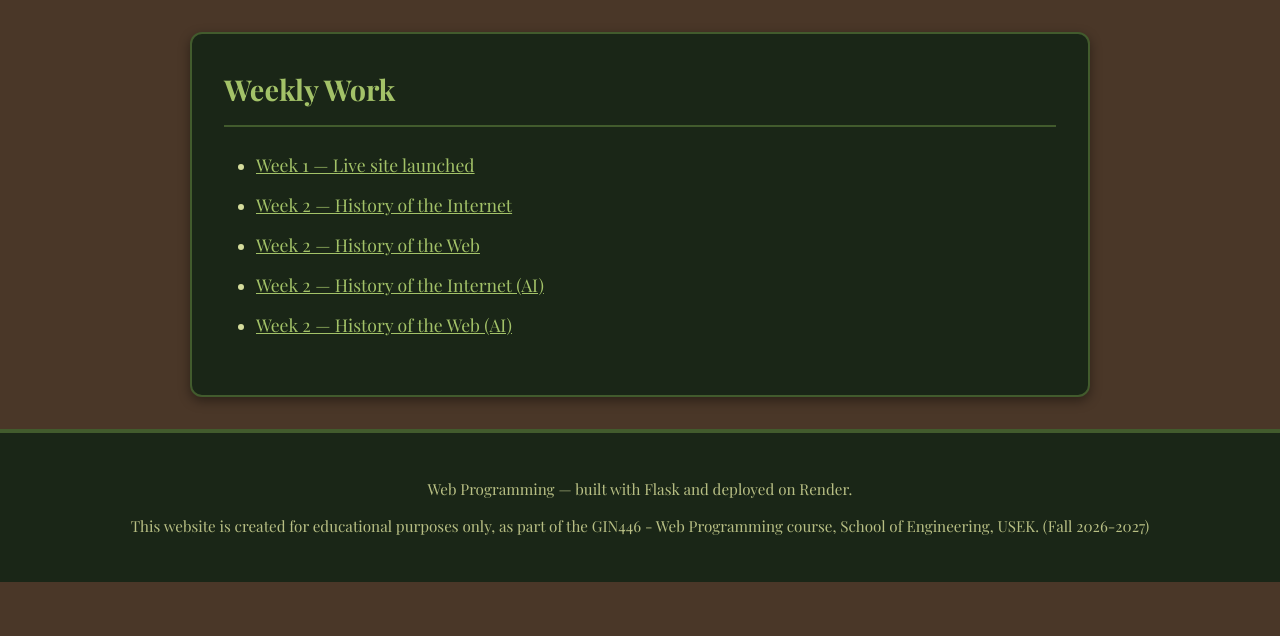
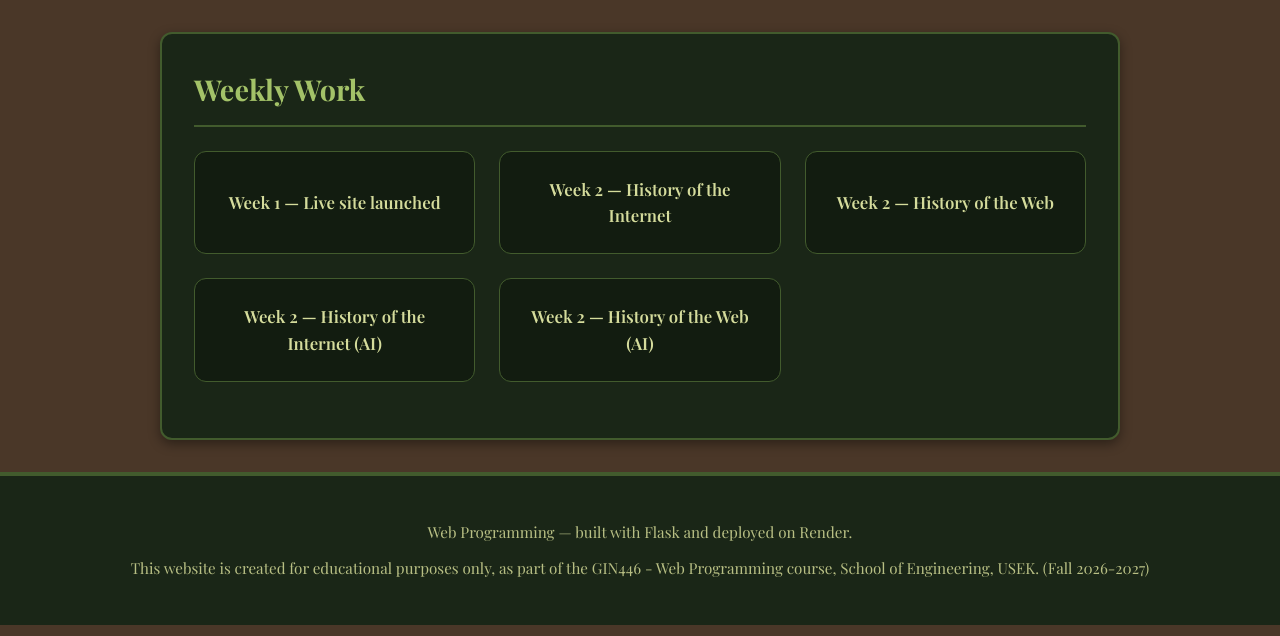
Before and after one commit to tatianamrad/web-programming-site, a Flask app: page / in a window 1280 px wide. Shown: the part 164-800 px from the top of the page. Run offline with Flask 3, Linux system fonts and the light colour scheme; some web fonts are replaced.

Commit message:
refined the layout with flexbox and grid

```diff
--- a/static/style.css
+++ b/static/style.css
@@ -57,16 +57,21 @@ header p {
   font-style: normal;
 }
 
-/* Navigation Bar */
+/* Navigation Bar (Flexbox Layout) */
 nav {
   background-color: var(--nav-bg-color);
   border-top: 1px solid var(--accent-border);
   border-bottom: 2px solid var(--accent-border);
   border-radius: var(--border-radius);
+
+  /* Modern Flexbox Centered Row Layout */
   display: flex;
+  flex-direction: row;
+  justify-content: space-evenly;
+  align-items: center;
   flex-wrap: wrap;
-  justify-content: center;
-  gap: var(--spacing-md);
+
+  gap: var(--spacing-sm) var(--spacing-md);
   padding: var(--spacing-sm) var(--spacing-md);
   margin-top: var(--spacing-md);
 }
@@ -79,13 +84,14 @@ nav a {
   color: var(--text-primary);
   text-decoration: none;
   font-weight: 600;
-  padding: 0.25rem 0.5rem;
+  padding: 0.4rem 0.8rem;
   border-radius: 6px;
+  transition: background-color 0.2s ease, color 0.2s ease;
 }
 
 /* Main Content Area */
 main {
-  max-width: 900px;
+  max-width: 960px;
   margin: var(--spacing-lg) auto;
   padding: 0 var(--spacing-md);
 }
@@ -120,24 +126,51 @@ a {
   text-decoration: underline;
 }
 
-/* Lists */
-ul, ol {
+/* Weekly Work Gallery (.weekly-list - Modern CSS Grid Layout) */
+.weekly-list {
+  list-style: none;
+  padding: 0;
+  margin: var(--spacing-md) 0;
+
+  /* CSS Grid Responsive Layout */
+  display: grid;
+  grid-template-columns: repeat(auto-fit, minmax(240px, 1fr));
+  gap: var(--spacing-md);
+}
+
+.weekly-list li {
+  margin-bottom: 0;
+  background-color: var(--nav-bg-color);
+  border: 1px solid var(--accent-border);
+  border-radius: var(--border-radius);
+  padding: var(--spacing-md);
+  display: flex;
+  align-items: center;
+  justify-content: center;
+  text-align: center;
+}
+
+.weekly-list li a {
+  font-size: 1.05rem;
+  font-weight: 600;
+  color: var(--text-primary);
+  text-decoration: none;
+}
+
+/* Default Lists Fallback */
+ul:not(.weekly-list), ol {
   padding-left: var(--spacing-lg);
   margin: var(--spacing-md) 0;
 }
 
-li {
+ul:not(.weekly-list) li {
   margin-bottom: var(--spacing-sm);
   color: var(--text-primary);
 }
 
-li a {
-  font-size: 1.1rem;
-}
-
 /* Shared Container Utility */
 .container {
-  max-width: 900px;
+  max-width: 960px;
   margin: 0 auto;
   padding: 0 var(--spacing-md);
 }
--- a/templates/index.html
+++ b/templates/index.html
@@ -11,7 +11,7 @@
 <h2>Weekly Work</h2>
 <!-- Each week you add a link here
  to that week's page or feature. -->
-<ul>
+<ul class="weekly-list">
 {% for item in weekly_work %}
 <li>
 <a href="{{ item.url }}">Week
```
